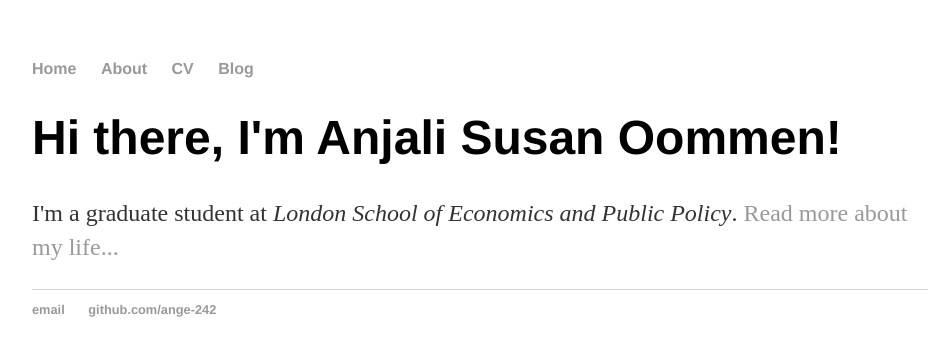
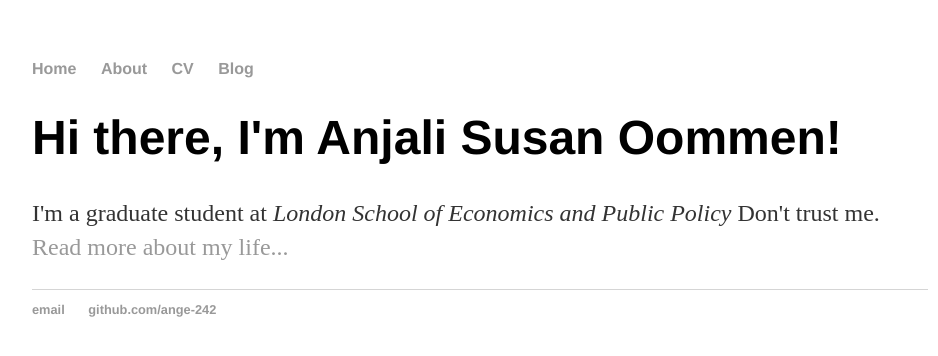
Before and after one commit to ange-242/ange-242.github.io, a Jekyll site: the page built from index.html, in a window 1280 px wide. Shown: the top 356 px of the page, without its empty margins (160-1098 px from the left). Built offline with Jekyll 4.4.1, drawn with Linux system fonts in a browser that asks for light colours.

Commit message:
Update index.html
Rewriting file after creating Jekyll files

```diff
--- a/index.html
+++ b/index.html
@@ -1,30 +1,8 @@
-<!DOCTYPE html>
-<html>
-	<head>
-		<title>Anjali Susan Oommen, Student</title>
-		<https://github.com/ange-242/ange-242.github.io/tree/5869b3ec611caab73baf653cbde29ce3c1fe1ad5/css>
-		<link rel='stylesheet' type="text/css" href='/css/main.css'>
-	</head>
-	<body>
-		<nav>
-    		<ul>
-        		<li><a href="/">Home</a></li>
-	        	<li><a href="/about">About</a></li>
-        		<li><a href="/cv">CV</a></li>
-        		<li><a href="/blog">Blog</a></li>
-    		</ul>
-		</nav>
-		<div class="container">
-    		<div class="blurb">
-        		<h1>Hi there, I'm Anjali Susan Oommen!</h1>
-				<p>I'm a graduate student at <em>London School of Economics and Public Policy</em>. <a href="/about">Read more about my life...</a></p>
-    		</div><!-- /.blurb -->
-		</div><!-- /.container -->
-		<footer>
-    		<ul>
-        		<li><a href="mailto: anjalisusan2002@gmail.com">email</a></li>
-        		<li><a href="https://github.com/ange-242">github.com/ange-242</a></li>
-			</ul>
-		</footer>
-	</body>
-</html>
+---
+layout: default
+title: Anjali Susan Oommen, Student
+---
+<div class="blurb">
+	<h1>Hi there, I'm Anjali Susan Oommen!</h1>
+	<p>I'm a graduate student at <em>London School of Economics and Public Policy</em> Don't trust me. <a href="/about">Read more about my life...</a></p>
+</div><!-- /.blurb -->
```
